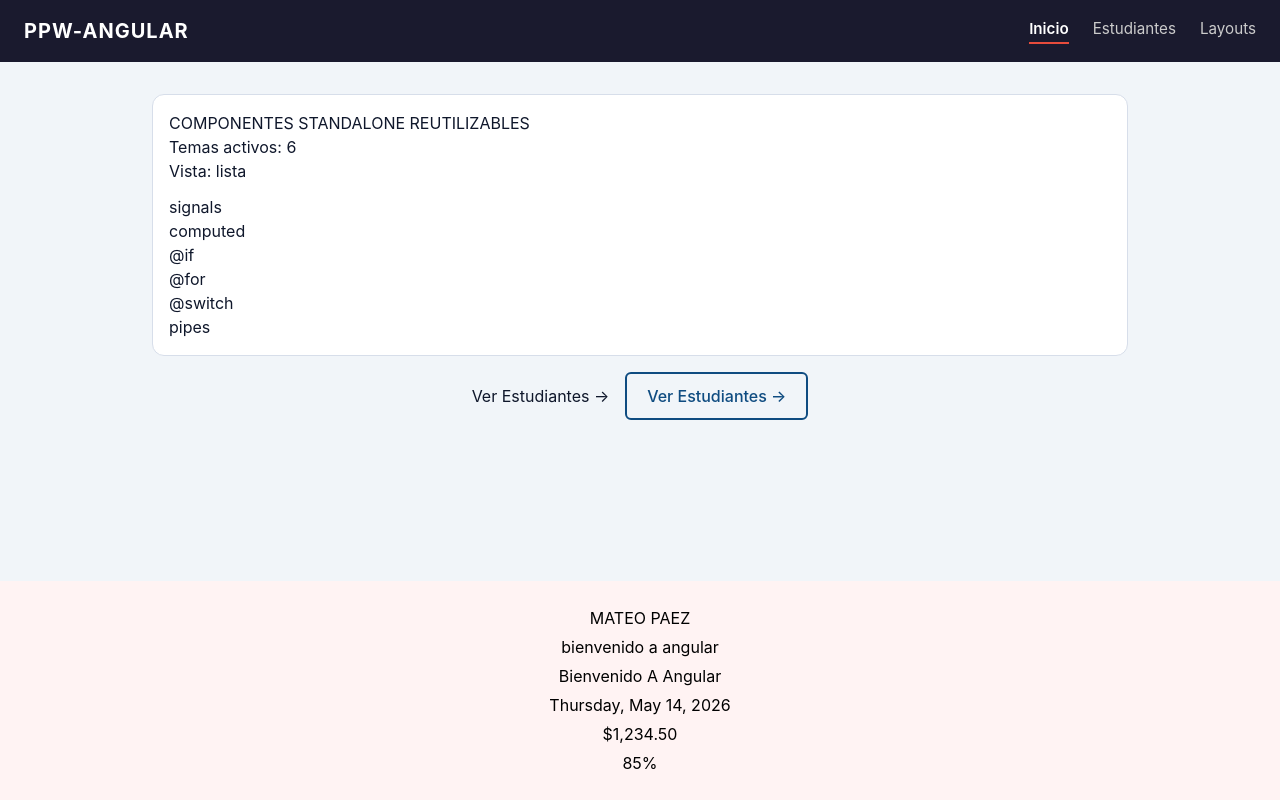
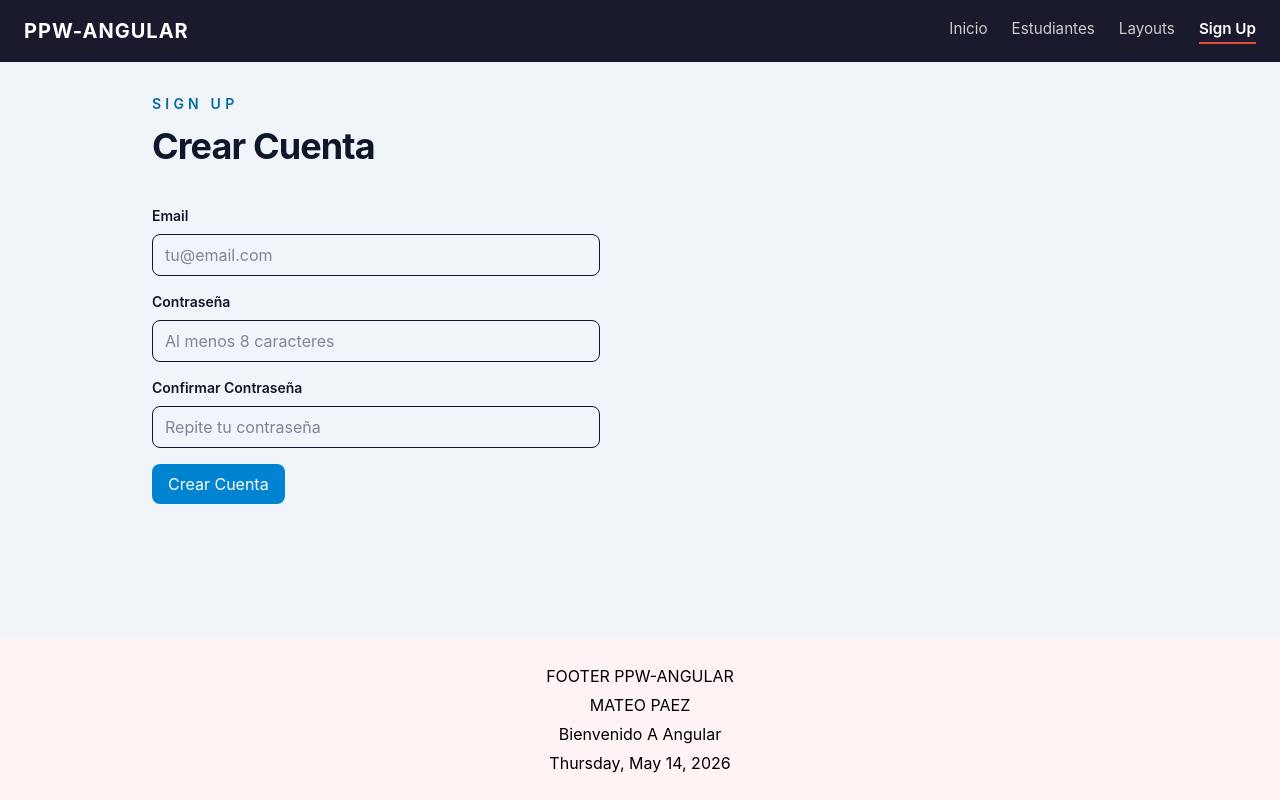
Before and after one commit to MattxPz/PPW-Angular-Practica, an Angular app: page /signup in a window 1280 px wide. Before the commit this address led to /. Built offline with nearby package versions, Linux system fonts and the light colour scheme.

Commit message:
UPDATE: Practica 05: Forms Reactivos

```diff
--- a/src/app/app.routes.ts
+++ b/src/app/app.routes.ts
@@ -3,12 +3,14 @@ import { HomePage } from './features/home/pages/home-page/home-page';
 import { StudentsPage } from './features/students/pages/students-page/students-page';
 import { StudentDetailPage } from './features/students/pages/student-detail-page/student-detail-page';
 import { LayoutsPage } from './features/layouts/layouts-page';
+import { SignupPage } from './features/signup-page/signup-page';
 
 export const routes: Routes = [
     {path: '', component: HomePage},
     {path: 'students', component: StudentsPage},
     {path: 'students/:id', component: StudentDetailPage},
     {path: 'layouts', component: LayoutsPage},
+    {path: 'signup', component: SignupPage},
 
     //redirect
     {path: '**', redirectTo: ''}
--- a/src/app/components/app-footer/app-footer.html
+++ b/src/app/components/app-footer/app-footer.html
@@ -1,10 +1,11 @@
 <footer>
 
+  <p>FOOTER PPW-ANGULAR</p>
   <!-- uppercase -->
   <p>{{ nombre | uppercase }}</p>
 
   <!-- lowercase -->
-  <p>{{ mensaje | lowercase }}</p>
+  <!-- <p>{{ mensaje | lowercase }}</p> -->
 
   <!-- titlecase -->
   <p>{{ mensaje | titlecase }}</p>
@@ -13,9 +14,9 @@
   <p>{{ fecha | date:'fullDate' }}</p>
 
   <!-- currency -->
-  <p>{{ precio | currency:'USD' }}</p>
+  <!-- <p>{{ precio | currency:'USD' }}</p> -->
 
   <!-- percent -->
-  <p>{{ porcentaje | percent }}</p>
+  <!-- <p>{{ porcentaje | percent }}</p> -->
 
 </footer>
--- a/src/app/components/app-header/app-header.html
+++ b/src/app/components/app-header/app-header.html
@@ -20,5 +20,10 @@
         routerLinkActive="nav-link--active">
     Layouts
     </a>
+    <a class="nav-link"
+        routerLink="/signup"
+        routerLinkActive="nav-link--active">
+    Sign Up
+    </a>
     </nav>
 </header>
--- a/src/app/features/home/pages/home-page/home-page.html
+++ b/src/app/features/home/pages/home-page/home-page.html
@@ -6,9 +6,12 @@
     <div class="flex justify-center gap-4 py-4">
 
     <!-- Botón original con clase CSS propia (se conserva sin cambios) -->
+
+    <!--
     <button class="btn-primary" (click)="goToStudentsPage()">
         Ver Estudiantes →
     </button>
+    -->
 
         <button
             type="button"
--- /dev/null
+++ b/src/app/features/signup-page/signup-page.html
@@ -0,0 +1,106 @@
+<section class="space-y-10">
+    <header class="space-y-3">
+        <p class="text-sm font-semibold uppercase tracking-[0.3em] text-sky-700">
+            Sign Up
+        </p>
+        <h1 class="text-3xl font-bold tracking-tight text-slate-900 md:text-4xl">
+            Crear Cuenta
+        </h1>
+    </header>
+
+    <form
+        [formGroup]="form"
+        (ngSubmit)="onSubmit()"
+        class="max-w-md space-y-4"
+    >
+
+        <div class="space-y-2">
+            <label for="email" class="block text-sm font-semibold">
+                Email
+            </label>
+
+            <input
+                id="email"
+                type="email"
+                class="w-full rounded-lg border
+                border-slate-900 px-3 py-2
+                text-slate-900 placeholder:slate-400
+                focus:border-sky-50 focus:ring-2 focus:ring-yellow-500"
+                placeholder="tu@email.com"
+                formControlName="email"
+            >
+            @if (email.touched && email.hasError('email')) {
+                <p class="text-sm text-red-600">Email Invalido</p>
+            }
+            @if (email.touched && email.hasError('required')) {
+                <p class="text-sm text-red-600">Email Requerido</p>
+            }
+
+        </div>
+
+        <div class="space-y-2">
+            <label for="password" class="block text-sm font-semibold">
+                Contraseña
+            </label>
+            <input
+                id="password"
+                type="password"
+                class="w-full rounded-lg border
+                border-slate-900 px-3 py-2
+                text-slate-900 placeholder:slate-400
+                focus:border-sky-50 focus:ring-2 focus:ring-yellow-500"
+                placeholder="Al menos 8 caracteres"
+                formControlName="password"
+            >
+            @if (password.touched && password.hasError('required')) {
+                <p class="text-sm text-red-600">Contraseña Requerida</p>
+            }
+            @if (password.touched && password.hasError('minlength')) {
+                <p class="text-sm text-red-600">La contraseña debe tener al menos 8 caracteres</p>
+            }
+        </div>
+
+
+        <div class="space-y-2">
+            <label for="confirmPassword" class="block text-sm font-semibold">
+                Confirmar Contraseña
+            </label>
+            <input
+                id="confirmPassword"
+                type="password"
+                class="w-full rounded-lg border
+                border-slate-900 px-3 py-2
+                text-slate-900 placeholder:slate-400
+                focus:border-sky-50 focus:ring-2 focus:ring-yellow-500"
+                placeholder="Repite tu contraseña"
+                formControlName="confirmPassword"
+            >
+            @if (confirmPassword.touched && confirmPassword.hasError('required')) {
+                <p class="text-sm text-red-600">Confirmar Contraseña Requerido</p>
+            }
+            @if (form.hasError('passwordMismatch')) {
+                <p class="text-sm text-red-600">Las contraseñas no coinciden</p>
+            }
+        </div>
+
+        <div>
+            <button type="submit"
+                class="bg-sky-600 text-white py-2 px-4 rounded-lg
+                hover:bg-sky-700 focus:outline-none focus:ring-2
+                focus:ring-yellow-500"
+                [disabled]="form.invalid || form.status === 'PENDING'">
+                Crear Cuenta
+            </button>
+            @if (email.status === 'PENDING') {
+                <p class="text-xs text-slate-500">Verificando disponibilidad...</p>
+            }
+            @if (email.touched && email.hasError('emailTaken')) {
+                <p class="text-xs text-red-600">Este email ya está registrado</p>
+            }
+        </div>
+
+    </form>
+
+
+
+</section>
--- /dev/null
+++ b/src/app/features/signup-page/signup-page.ts
@@ -0,0 +1,56 @@
+import { NgClass } from '@angular/common';
+import { ChangeDetectionStrategy, Component, inject } from '@angular/core';
+import { FormBuilder, FormControl, ReactiveFormsModule, Validators } from '@angular/forms';
+import { passwordMatchValidator } from './validators/password-match.validator';
+import { Router } from '@angular/router';
+import { emailUniqueValidator } from './validators/email-unique.validator';
+
+@Component({
+  selector: 'app-signup-page',
+  imports: [ReactiveFormsModule],
+  templateUrl: './signup-page.html',
+  changeDetection: ChangeDetectionStrategy.OnPush,
+})
+export class SignupPage {
+
+  // emailControl = new FormControl(
+  //   '',
+  //   [Validators.required, Validators.email] //Validadores Sincronos
+  // );
+
+  // get email(){
+  //   return this.emailControl;
+  // }
+
+  private fb = inject(FormBuilder);
+
+  form = this.fb.group({
+    email: ['', [Validators.required, Validators.email], [emailUniqueValidator()]],
+    password: ['', Validators.required, Validators.minLength(8)],
+    confirmPassword: ['', Validators.required]
+  }, {
+    validators: [passwordMatchValidator]
+  });
+
+  get email(){ return this.form.get('email')!; }
+  get password(){ return this.form.get('password')!; }
+  get confirmPassword(){ return this.form.get('confirmPassword')!; }
+
+  private router = inject(Router);
+
+onSubmit() {
+  if (this.form.invalid) {
+    // Marcar todos los campos como touched para mostrar errores
+    this.form.markAllAsTouched();
+
+    return;
+  }
+
+  console.log('Datos del formulario:', this.form.value);
+
+  // Por ahora, navegar a home
+  this.router.navigate(['/']);
+}
+
+
+}
--- /dev/null
+++ b/src/app/features/signup-page/validators/email-unique.validator.ts
@@ -0,0 +1,44 @@
+import {
+  AbstractControl,
+  AsyncValidatorFn,
+  ValidationErrors,
+} from '@angular/forms';
+import { delay, map, Observable, of } from 'rxjs';
+/**
+ * Validador async que simula una verificación de email único.
+ * En una aplicación real, esto sería una llamada HTTP a `GET /api/email-check/:email`.
+ *
+ * Mientras valida, el control entra en estado PENDING.
+ * Retorna:
+ * - null si el email está disponible
+ * - { emailTaken: true } si el email ya existe
+ */
+
+export function emailUniqueValidator(): AsyncValidatorFn {
+  return (control: AbstractControl): Observable<ValidationErrors | null> => {
+    // Si el campo está vacío, no se valida disponibilidad
+    if (!control.value) {
+      return of(null);
+    }
+
+    // Convierte el valor actual del control en un Observable
+    return of(control.value).pipe(
+      // Simula el tiempo de respuesta de una API
+      delay(500),
+
+      // Transforma el email en un resultado de validación
+      map((email: string) => {
+        const takenEmails = [
+          'user@example.com',
+          'admin@example.com',
+          'test@example.com',
+        ];
+
+        // Si existe, devuelve error; si no existe, devuelve null
+        return takenEmails.includes(email.toLowerCase())
+          ? { emailTaken: true }
+          : null;
+      })
+    );
+  };
+}
--- /dev/null
+++ b/src/app/features/signup-page/validators/password-match.validator.ts
@@ -0,0 +1,31 @@
+import { AbstractControl, ValidationErrors } from '@angular/forms';
+
+/**
+ * Validador custom que compara dos campos: password y confirmPassword.
+ * Se aplica al nivel de FormGroup, no a un control individual.
+ *
+ * Retorna:
+ * - null si las contraseñas coinciden (validación exitosa)
+ * - { passwordMismatch: true } si no coinciden
+ */
+export function passwordMatchValidator(
+  form: AbstractControl
+): ValidationErrors | null {
+  const password = form.get('password');
+  const confirmPassword = form.get('confirmPassword');
+
+  // Si los controles no existen, no validar
+  if (!password || !confirmPassword) {
+    return null;
+  }
+
+  // Si alguno está vacío, no validar (otros validadores (required) se encargarán)
+  if (!password.value || !confirmPassword.value) {
+    return null;
+  }
+
+  // Comparar valores
+  return password.value === confirmPassword.value
+    ? null
+    : { passwordMismatch: true };
+}
```
